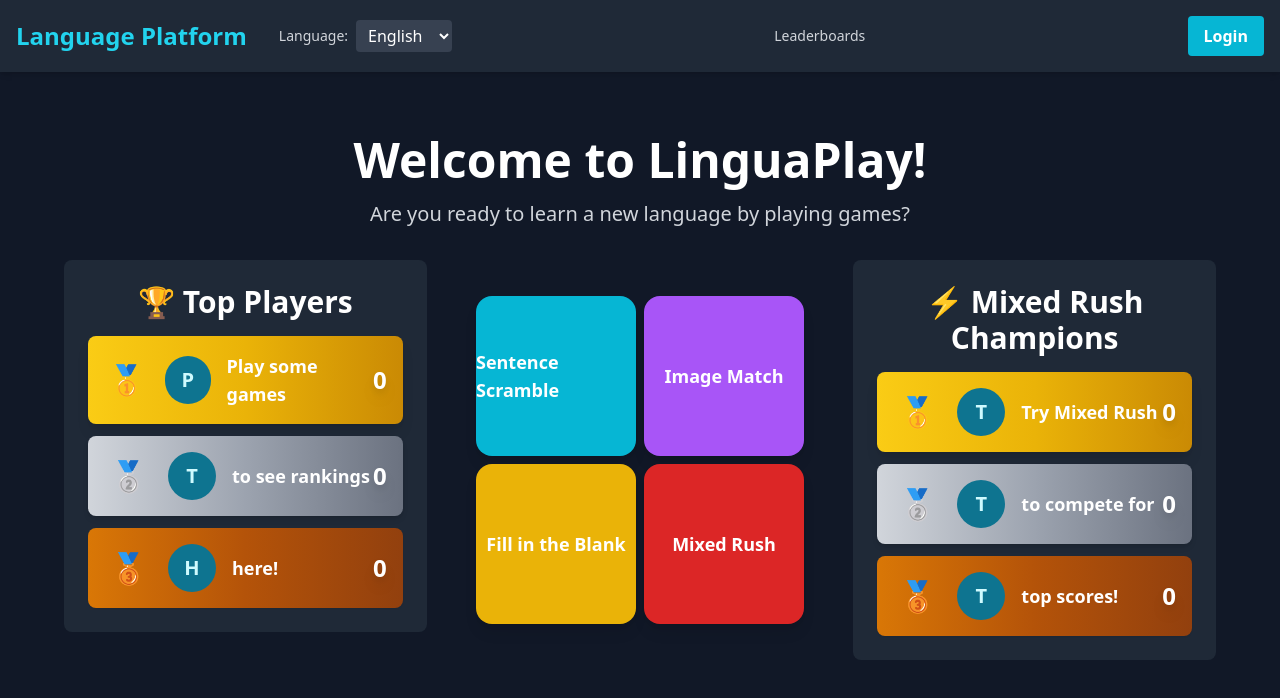
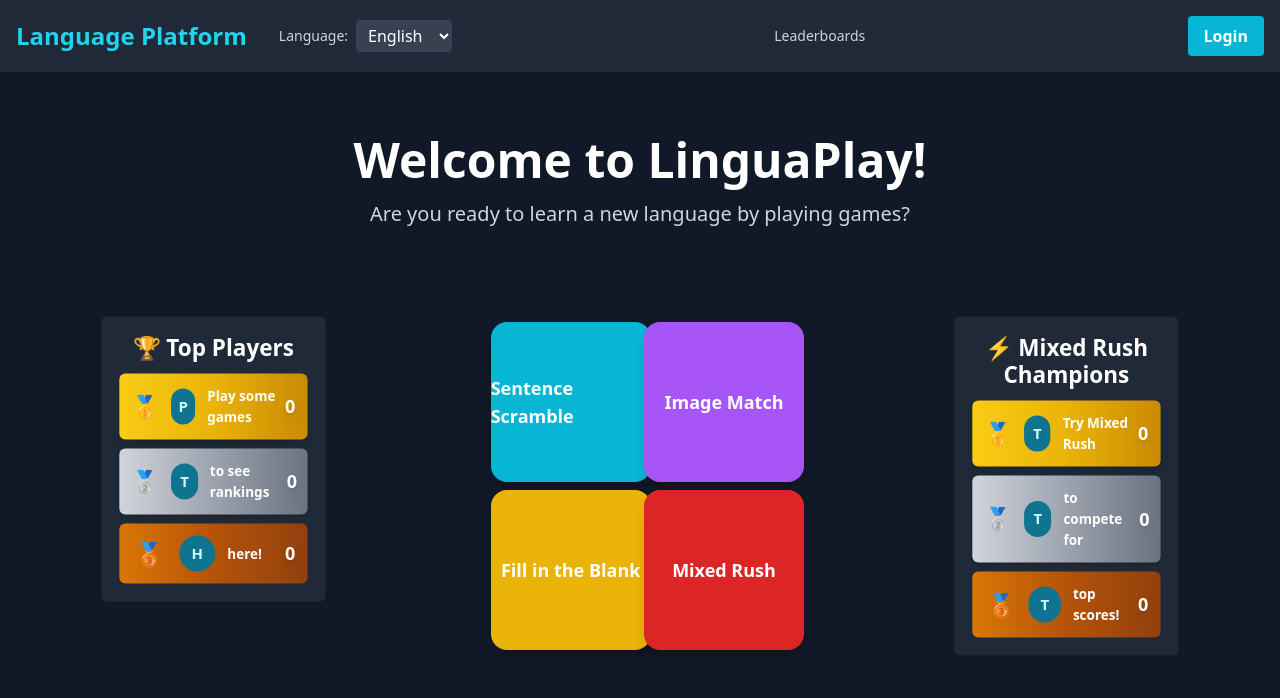
Before and after one commit to SerdarYaracier/language-platform-frontend, a React (Vite) app: page / in a window 1280 px wide. Shown: the top 698 px of the page. Built offline with nearby package versions, Linux system fonts and the light colour scheme; no server answers.

Commit message:
before game repeat prob

```diff
--- a/src/pages/HomePage.jsx
+++ b/src/pages/HomePage.jsx
@@ -29,13 +29,15 @@
       }
 
       try {
-  // Fetch mixed rush leaderboard
+  // Fetch mixed rush leaderboard - limit to 3
   const mixedResponse = await api.get('/api/leaderboard/mixed-rush?limit=3');
   console.debug('[HomePage] mixedResponse:', mixedResponse && mixedResponse.data ? mixedResponse.data : mixedResponse);
-  setMixedRushScores(mixedResponse.data || []);
+  // Ensure we only show top 3
+  const limitedMixedScores = (mixedResponse.data || []).slice(0, 3);
+  setMixedRushScores(limitedMixedScores);
       } catch (error) {
         console.error('Failed to fetch mixed rush scores:', error);
-        // Show placeholder data when endpoint doesn't exist
+        // Show placeholder data when endpoint doesn't exist - only 3 items
         setMixedRushScores([
           { username: 'Try Mixed Rush', score: 0 },
           { username: 'to compete for', score: 0 },
@@ -59,9 +61,9 @@
         </p>
       </div>
 
-      <div className="grid grid-cols-1 lg:grid-cols-3 gap-8 max-w-7xl mx-auto">
+      <div className="grid grid-cols-1 lg:grid-cols-3 gap-8 lg:gap-x-32 max-w-7xl mx-auto">
         {/* Left side - Total Score Leaderboard */}
-        <div className="lg:col-span-1">
+        <div className="lg:col-span-1 transform scale-75">
           <LeaderboardTable
             title="🏆 Top Players"
             scores={totalScores}
@@ -101,7 +103,7 @@
         </div>
 
         {/* Right side - Mixed Rush Leaderboard */}
-        <div className="lg:col-span-1">
+        <div className="lg:col-span-1 transform scale-75">
           <LeaderboardTable
             title="⚡ Mixed Rush Champions"
             scores={mixedRushScores}
```
Also changed, not shown: src/components/ImageMatchGame.jsx (deleted).
